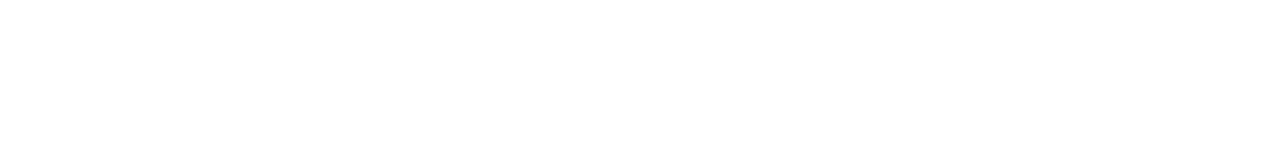
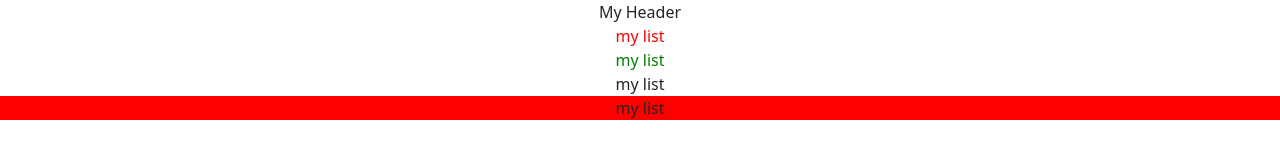
Before and after one commit to jakir-ruet/javascript-programming, a plain HTML site: page 04-dom/05-query-selector/index.html in a window 1280 px wide. Drawn offline with Linux system fonts and the light colour scheme; files whose address does not match are found by name.

Commit message:
query selector done

```diff
--- a/04-dom/05-query-selector/index.html
+++ b/04-dom/05-query-selector/index.html
@@ -11,6 +11,17 @@
 </head>
 
 <body>
+   <div class="text-center">
+      <div class="row">
+         <div class="header">My Header</div>
+         <ul>
+            <li class="item">my list</li>
+            <li class="item">my list</li>
+            <li class="item">my list</li>
+            <li class="item">my list</li>
+         </ul>
+      </div>
+   </div>
    <script src="script.js"></script>
 </body>
 
--- a/04-dom/05-query-selector/script.js
+++ b/04-dom/05-query-selector/script.js
@@ -0,0 +1,17 @@
+let header = document.querySelector('.header')
+console.log(header)
+
+let firstItem = document.querySelector('.item:first-child')
+console.log(firstItem)
+firstItem.style.color = "red"
+
+let nItem = document.querySelector('.item:nth-child(2)')
+console.log(nItem)
+nItem.style.color = "green"
+
+let lastItem = document.querySelector('.item:last-child')
+console.log(lastItem)
+lastItem.style.backgroundColor = "red"
+
+let allItem = document.querySelectorAll('.item')
+console.log(allItem)
```
